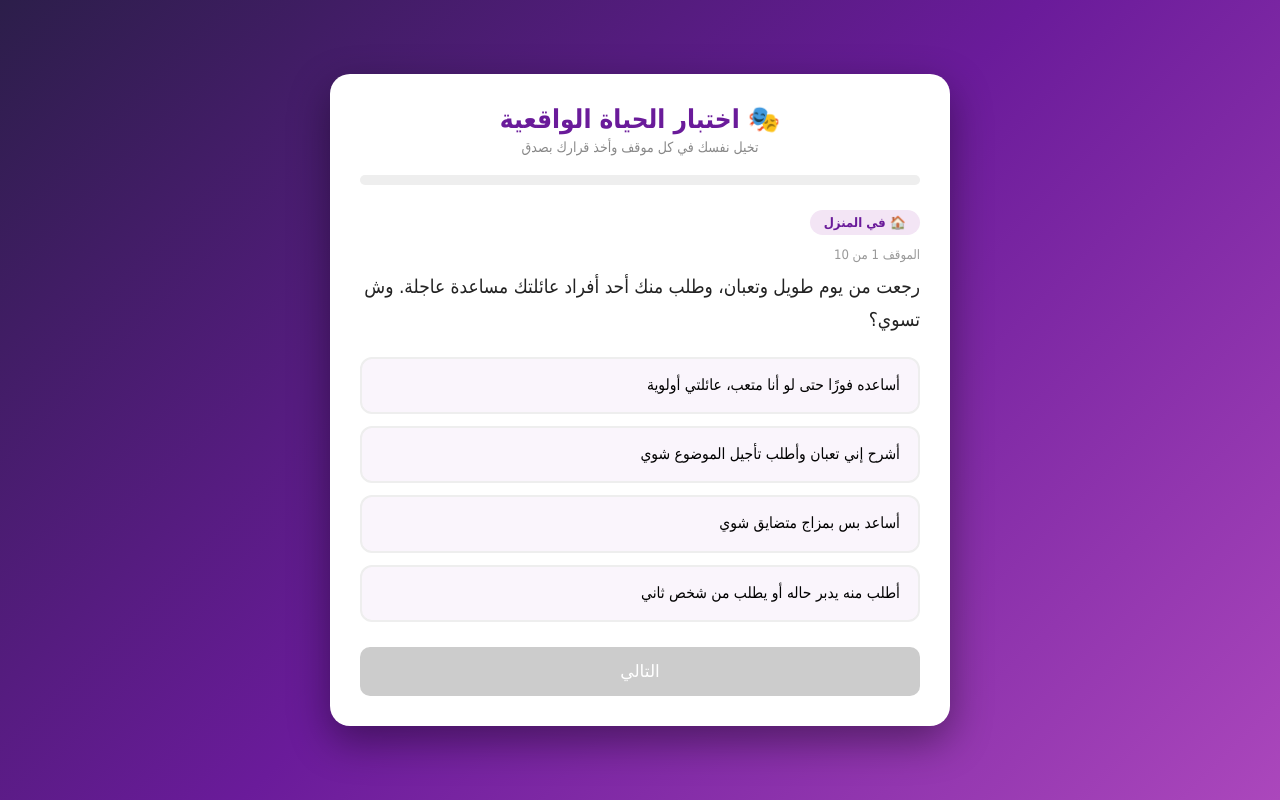
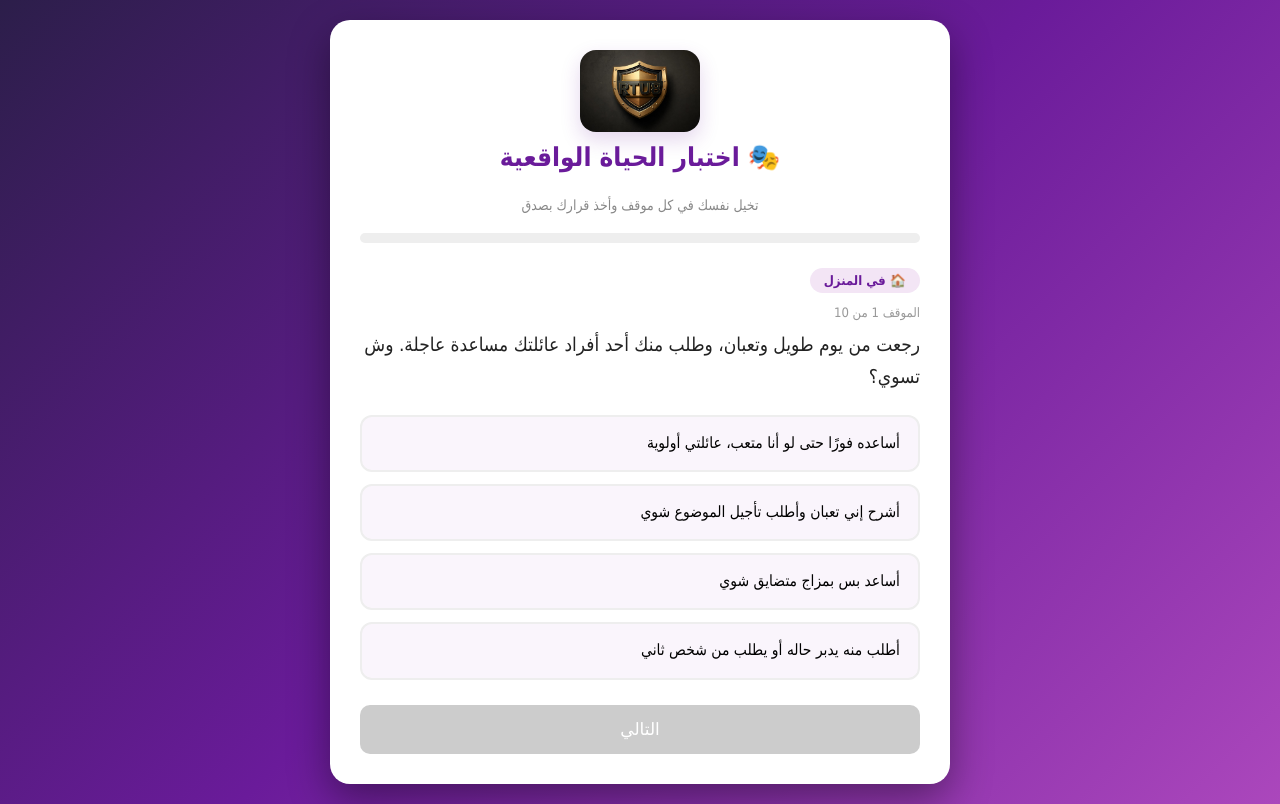
Before and after one commit to aaawww321m-cmyk/RTU8_7, a plain HTML site: page index.html in a window 1280 px wide. Drawn offline with Linux system fonts and the light colour scheme.

Commit message:
بيال

```diff
--- a/index.html
+++ b/index.html
@@ -22,6 +22,20 @@
     max-width: 620px;
     width: 100%;
     box-shadow: 0 15px 40px rgba(0,0,0,0.4);
+  }
+  .page-header {
+    display: flex;
+    flex-direction: column;
+    align-items: center;
+    gap: 10px;
+    margin-bottom: 20px;
+  }
+  .brand-logo {
+    width: 120px;
+    height: auto;
+    object-fit: contain;
+    border-radius: 16px;
+    box-shadow: 0 8px 20px rgba(106, 27, 154, 0.18);
   }
   h1 {
     text-align: center;
@@ -168,7 +182,10 @@
 
   <!-- شاشة الأسئلة -->
   <div id="quizScreen">
-    <h1>🎭 اختبار الحياة الواقعية</h1>
+    <div class="page-header">
+      <img src="logo.jpeg" alt="شعار الاختبار" class="brand-logo">
+      <h1>🎭 اختبار الحياة الواقعية</h1>
+    </div>
     <div class="subtitle">تخيل نفسك في كل موقف وأخذ قرارك بصدق</div>
     <div class="progress-bar">
       <div class="progress-fill" id="progressFill"></div>
```
Also changed, not shown: logo.jpeg (added).
